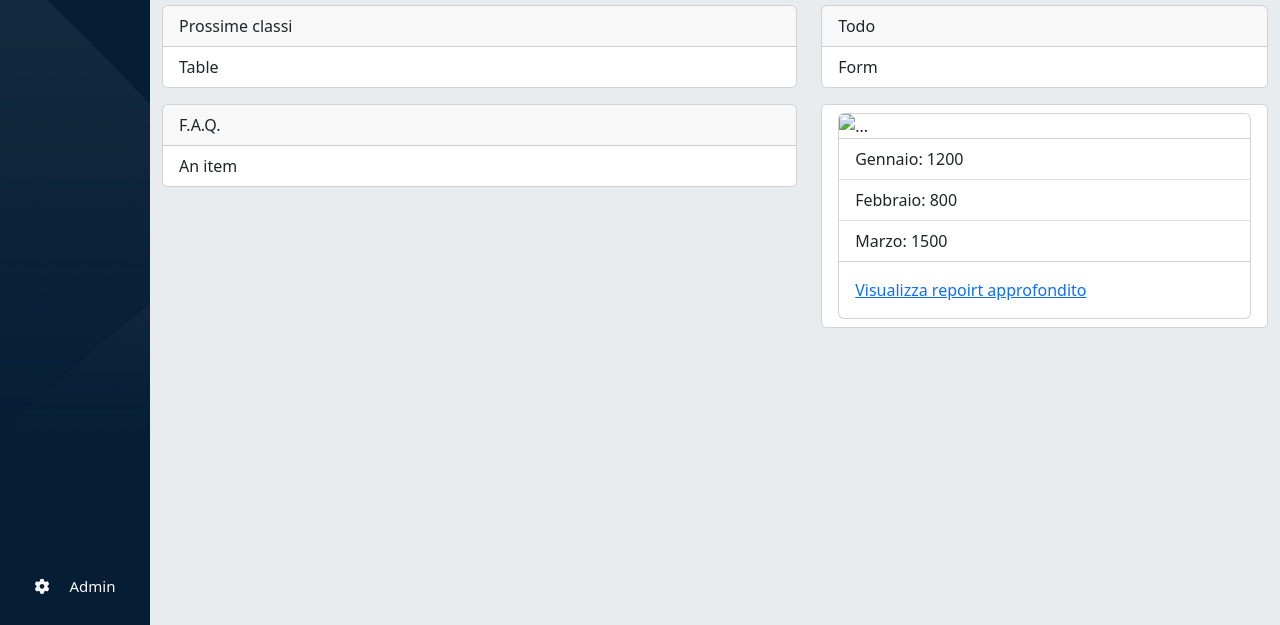
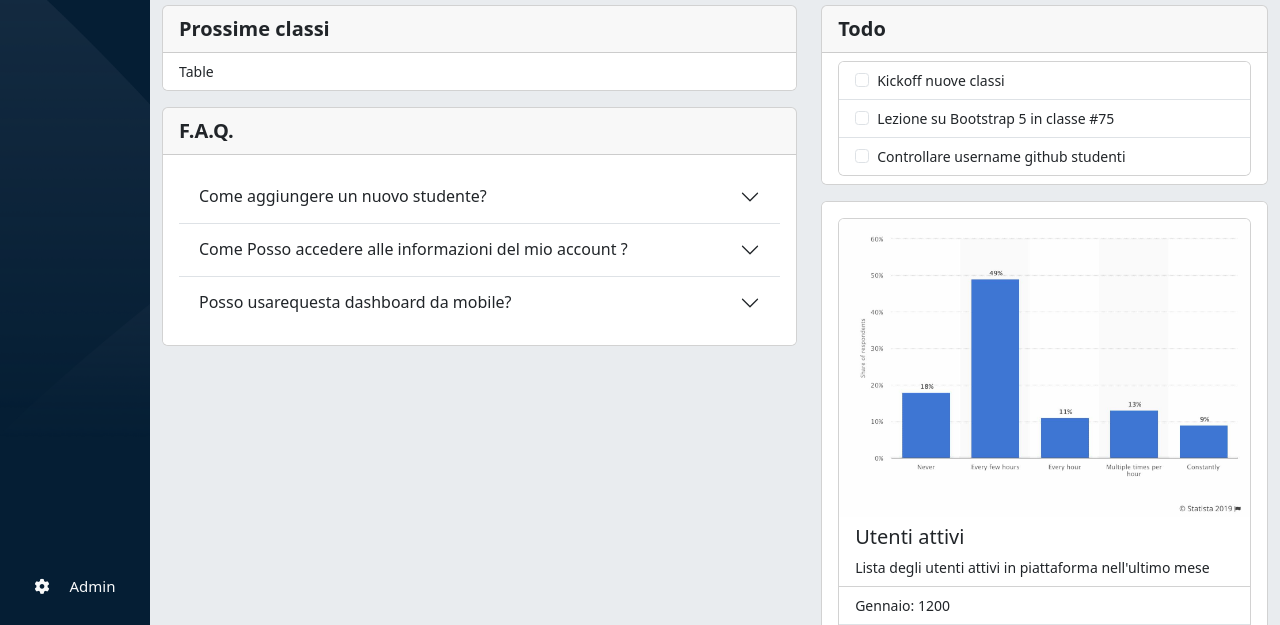
Before and after one commit to AntonioDiBari/html-css-bootstrap-dashboard, a plain HTML site: page index.html in a window 1280 px wide. Shown: the part 175-800 px from the top of the page. Drawn offline with nearby package versions, Linux system fonts and the light colour scheme.

Commit message:
feat: FAQ + Todo + Graph cards

```diff
--- a/css/style.css
+++ b/css/style.css
@@ -62,7 +62,7 @@ img {
 
 #main {
   width: calc(100% - var(--sidebar-width));
-  /* height: calc(100vh - var(--nav-height)); */
+  height: calc(100vh - var(--nav-height));
   overflow: auto;
 }
 .main-header {
@@ -81,3 +81,11 @@ img {
 .fa-angles-right {
   font-size: 10px;
 }
+
+.grafico {
+  padding-top: 16px;
+  padding-bottom: 16px;
+}
+.main-content {
+  font-size: 14px;
+}
--- a/index.html
+++ b/index.html
@@ -217,30 +217,154 @@
           <div class="row">
             <div class="col-md-7">
               <div class="card mb-3">
-                <div class="card-header">Prossime classi</div>
+                <div class="card-header">
+                  <span class="fw-semibold fs-5">Prossime classi</span>
+                </div>
                 <ul class="list-group list-group-flush">
                   <li class="list-group-item">Table</li>
                 </ul>
               </div>
               <div class="card mb-3">
-                <div class="card-header">F.A.Q.</div>
+                <div class="card-header">
+                  <span class="fw-semibold fs-5">F.A.Q.</span>
+                </div>
                 <ul class="list-group list-group-flush">
-                  <li class="list-group-item">An item</li>
+                  <li class="list-group-item grafico">
+                    <div class="accordion" id="accordionExample">
+                      <div class="accordion-item border-0 border-bottom">
+                        <h2 class="accordion-header">
+                          <button
+                            class="accordion-button collapsed"
+                            type="button"
+                            data-bs-toggle="collapse"
+                            data-bs-target="#collapseOne"
+                            aria-expanded="true"
+                            aria-controls="collapseOne"
+                          >
+                            Come aggiungere un nuovo studente?
+                          </button>
+                        </h2>
+                        <div
+                          id="collapseOne"
+                          class="accordion-collapse collapse"
+                          data-bs-parent="#accordionExample"
+                        >
+                          <div class="accordion-body">
+                            Clicca sul + in alto nella sezione blu.
+                          </div>
+                        </div>
+                      </div>
+                      <div class="accordion-item border-0 border-bottom">
+                        <h2 class="accordion-header">
+                          <button
+                            class="accordion-button collapsed"
+                            type="button"
+                            data-bs-toggle="collapse"
+                            data-bs-target="#collapseTwo"
+                            aria-expanded="false"
+                            aria-controls="collapseTwo"
+                          >
+                            Come Posso accedere alle informazioni del mio
+                            account ?
+                          </button>
+                        </h2>
+                        <div
+                          id="collapseTwo"
+                          class="accordion-collapse collapse"
+                          data-bs-parent="#accordionExample"
+                        >
+                          <div class="accordion-body">
+                            Clicca sull'icona della campanella.
+                          </div>
+                        </div>
+                      </div>
+                      <div class="accordion-item border-0">
+                        <h2 class="accordion-header">
+                          <button
+                            class="accordion-button collapsed"
+                            type="button"
+                            data-bs-toggle="collapse"
+                            data-bs-target="#collapseThree"
+                            aria-expanded="false"
+                            aria-controls="collapseThree"
+                          >
+                            Posso usarequesta dashboard da mobile?
+                          </button>
+                        </h2>
+                        <div
+                          id="collapseThree"
+                          class="accordion-collapse collapse"
+                          data-bs-parent="#accordionExample"
+                        >
+                          <div class="accordion-body">Certamente.</div>
+                        </div>
+                      </div>
+                    </div>
+                  </li>
                 </ul>
               </div>
             </div>
             <div class="col-md-5">
               <div class="card mb-3">
-                <div class="card-header">Todo</div>
+                <div class="card-header">
+                  <span class="fw-semibold fs-5">Todo</span>
+                </div>
                 <ul class="list-group list-group-flush">
-                  <li class="list-group-item">Form</li>
+                  <li class="list-group-item">
+                    <div class="card">
+                      <ul class="list-group list-group-flush">
+                        <li class="list-group-item d-flex gap-2">
+                          <input
+                            type="checkbox"
+                            name="n1"
+                            id="n1"
+                            class="form-check-input"
+                          />
+                          <label for="n1">Kickoff nuove classi</label>
+                        </li>
+                        <li class="list-group-item d-flex gap-2">
+                          <input
+                            type="checkbox"
+                            name="n2"
+                            id="n2"
+                            class="form-check-input"
+                          />
+                          <label for="n2"
+                            >Lezione su Bootstrap 5 in classe #75</label
+                          >
+                        </li>
+                        <li class="list-group-item d-flex gap-2">
+                          <input
+                            type="checkbox"
+                            name="n3"
+                            id="n3"
+                            class="form-check-input"
+                          />
+                          <label for="n3"
+                            >Controllare username github studenti</label
+                          >
+                        </li>
+                      </ul>
+                    </div>
+                  </li>
                 </ul>
               </div>
               <div class="card mb-3">
                 <ul class="list-group list-group-flush">
-                  <li class="list-group-item">
+                  <li class="grafico list-group-item">
                     <div class="card">
-                      <img src="..." class="card-img-top" alt="..." />
+                      <img
+                        src="./img/stats.jpeg"
+                        class="card-img-top"
+                        alt="..."
+                      />
+                      <div class="card-body py-2">
+                        <h5 class="card-title">Utenti attivi</h5>
+                        <p class="card-text">
+                          Lista degli utenti attivi in piattaforma nell'ultimo
+                          mese
+                        </p>
+                      </div>
                       <ul class="list-group list-group-flush">
                         <li class="list-group-item">Gennaio: 1200</li>
                         <li class="list-group-item">Febbraio: 800</li>
@@ -248,7 +372,7 @@
                       </ul>
                       <div class="card-body">
                         <a href="#" class="card-link"
-                          >Visualizza repoirt approfondito</a
+                          >Visualizza report approfondito</a
                         >
                       </div>
                     </div>
```
